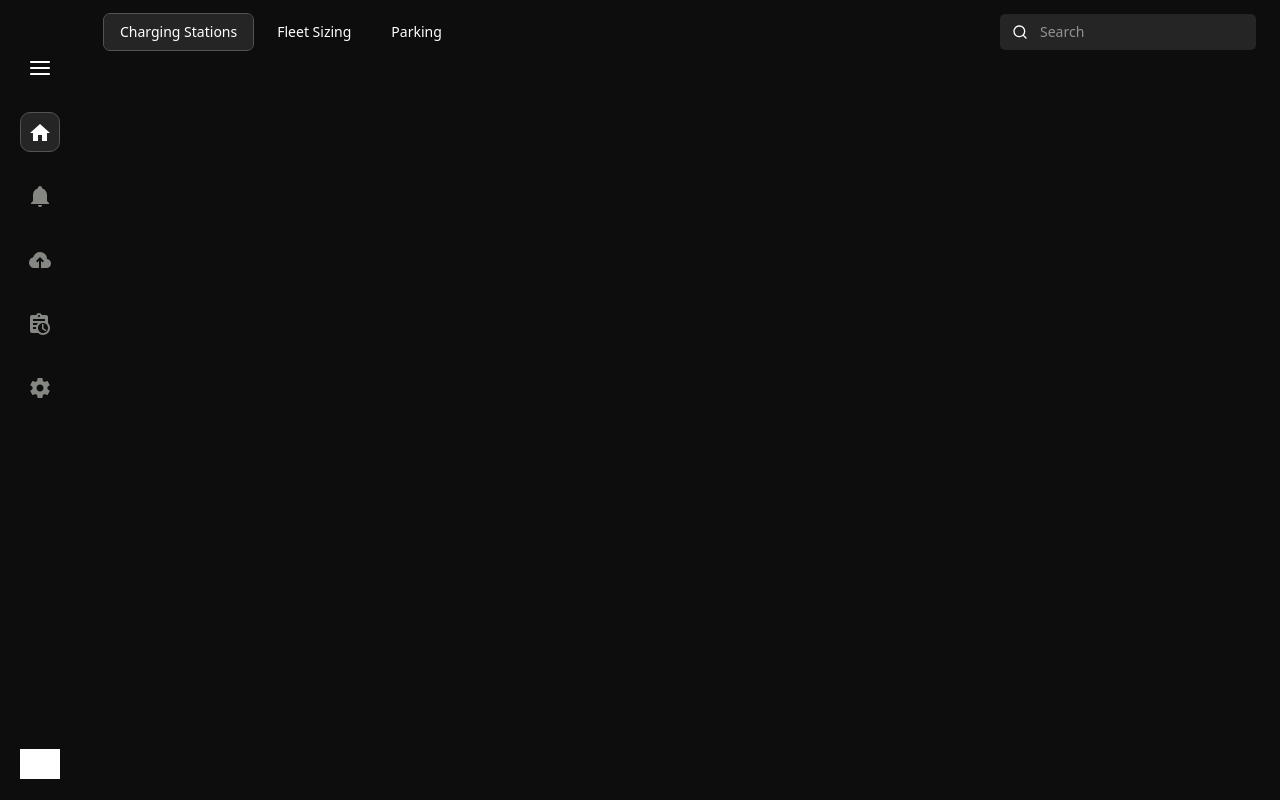
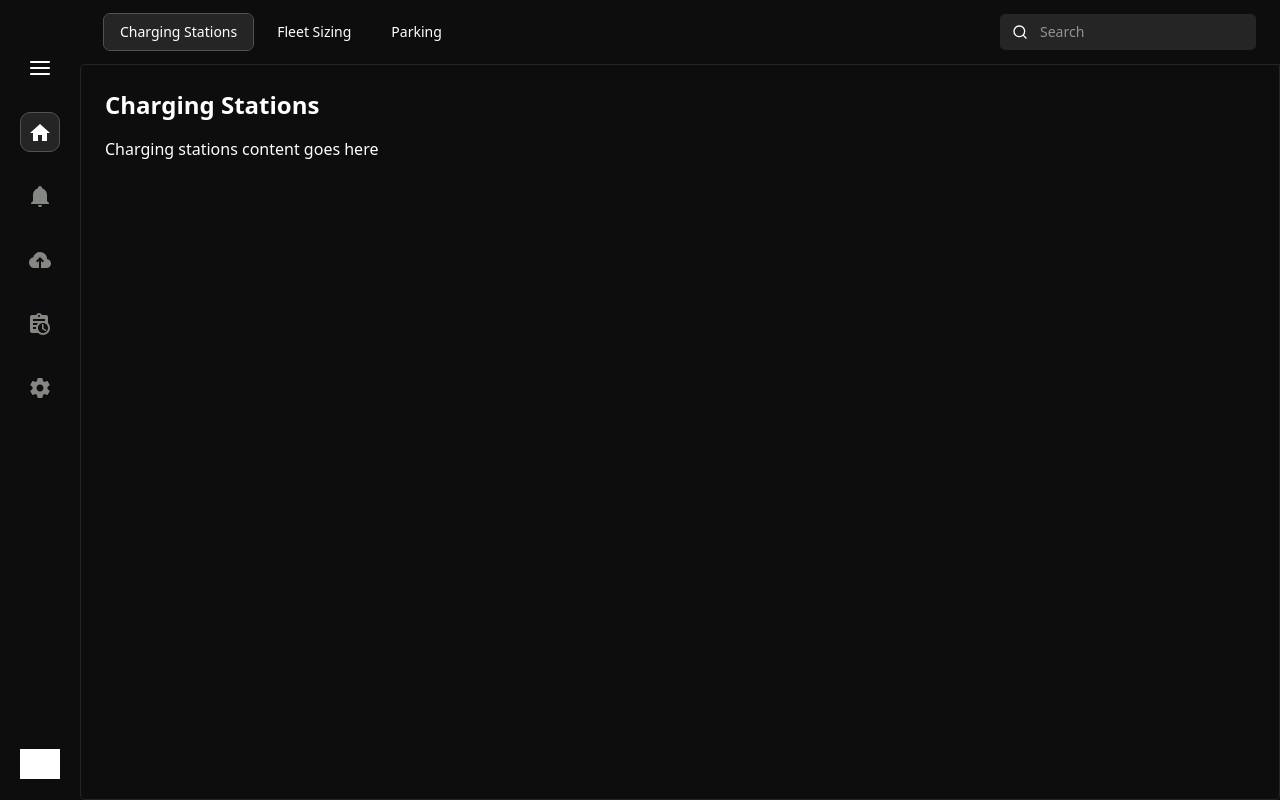
Before and after one commit to qiqi47/data-viz-platform, a React (Vite) app: page / in a window 1280 px wide. Built offline with nearby package versions, Linux system fonts and the light colour scheme; no server answers; sample sign-in values are in the browser's storage; grey boxes are pictures that could not be loaded.

Commit message:
Implemented tabbed navigation in ChargingStationDashboard with dynamic content rendering. Updated Navbar component to accept current tab and tab change handler as props, enhancing modularity and reusability.

```diff
--- a/src/components/ChargingStationDashboard.tsx
+++ b/src/components/ChargingStationDashboard.tsx
@@ -3,15 +3,47 @@
 // import { ScenarioResults } from '@/components/scenario-results';
 // import { PerformanceMetrics } from '@/components/performance-metrics';
 // import { ChartSection } from '@/components/chart-section';
+import { useState } from 'react';
 import { Navbar } from './Navbar';
 import { Sidebar } from './Sidebar';
+import { ChargingStations } from './ChargingStations';
+import { FleetSizing } from './FleetSizing';
+import { Parking } from './Parking';
 
 export function ChargingStationDashboard() {
+    const [currentTab, setCurrentTab] = useState('charging-stations');
+    const tabs = [
+        {
+            label: 'Charging Stations',
+            value: 'charging-stations',
+        },
+        {
+            label: 'Fleet Sizing',
+            value: 'fleet-sizing',
+        },
+        {
+            label: 'Parking',
+            value: 'parking',
+        },
+    ];
+    const renderContent = () => {
+        switch (currentTab) {
+            case 'charging-stations':
+                return <ChargingStations />;
+            case 'fleet-sizing':
+                return <FleetSizing />;
+            case 'parking':
+                return <Parking />;
+            default:
+                return <ChargingStations />;
+        }
+    };
+
     return (
         <div className="flex h-screen bg-[#0e0d0d] text-white overflow-hidden">
             <Sidebar />
             <div className="flex-1 flex flex-col overflow-hidden">
-                <Navbar />
+                <Navbar currentTab={currentTab} onTabChange={setCurrentTab} tabs={tabs} />
                 {/*  <main className="flex-1 overflow-y-auto p-6 bg-[#161618]">
                     <ChargingStationHeader />
                     <ScenarioResults />
@@ -24,6 +56,9 @@ export function ChargingStationDashboard() {
                         </div>
                     </div>
                 </main> */}
+                <main className="flex-1 overflow-y-auto border border-[#262525] rounded-tl-[5px] rounded-tr-[0px] rounded-br-[5px] rounded-bl-[5px]">
+                    {renderContent()}
+                </main>
             </div>
         </div>
     );
--- /dev/null
+++ b/src/components/ChargingStations.tsx
@@ -0,0 +1,8 @@
+export function ChargingStations() {
+    return (
+        <div className="p-6">
+            <h2 className="text-2xl font-bold mb-4">Charging Stations</h2>
+            <p>Charging stations content goes here</p>
+        </div>
+    );
+}
--- /dev/null
+++ b/src/components/FleetSizing.tsx
@@ -0,0 +1,8 @@
+export function FleetSizing() {
+    return (
+        <div className="p-6">
+            <h2 className="text-2xl font-bold mb-4">Fleet Sizing</h2>
+            <p>Fleet sizing content goes here</p>
+        </div>
+    );
+}
--- a/src/components/Navbar.tsx
+++ b/src/components/Navbar.tsx
@@ -1,22 +1,12 @@
 import { Search } from 'lucide-react';
-import { useState } from 'react';
 
-export function Navbar() {
-    const [currentTab, setCurrentTab] = useState('charging-stations');
-    const tabs = [
-        {
-            label: 'Charging Stations',
-            value: 'charging-stations',
-        },
-        {
-            label: 'Fleet Sizing',
-            value: 'fleet-sizing',
-        },
-        {
-            label: 'Parking',
-            value: 'parking',
-        },
-    ];
+interface NavbarProps {
+    currentTab: string;
+    onTabChange: (tab: string) => void;
+    tabs: { label: string; value: string }[];
+}
+
+export function Navbar({ currentTab, onTabChange, tabs }: NavbarProps) {
     return (
         <div className="h-16 bg-[--theme-color] flex items-center justify-between px-6">
             <div className="flex flex-row space-x-2">
@@ -24,7 +14,7 @@ export function Navbar() {
                     return (
                         <button
                             key={key}
-                            onClick={() => setCurrentTab(item.value)}
+                            onClick={() => onTabChange(item.value)}
                             className={`${
                                 currentTab === item.value
                                     ? 'bg-[var(--hover-bg)] outline outline-[var(--border-color)]'
--- /dev/null
+++ b/src/components/Parking.tsx
@@ -0,0 +1,8 @@
+export function Parking() {
+    return (
+        <div className="p-6">
+            <h2 className="text-2xl font-bold mb-4">Parking</h2>
+            <p>Parking content goes here</p>
+        </div>
+    );
+}
```
